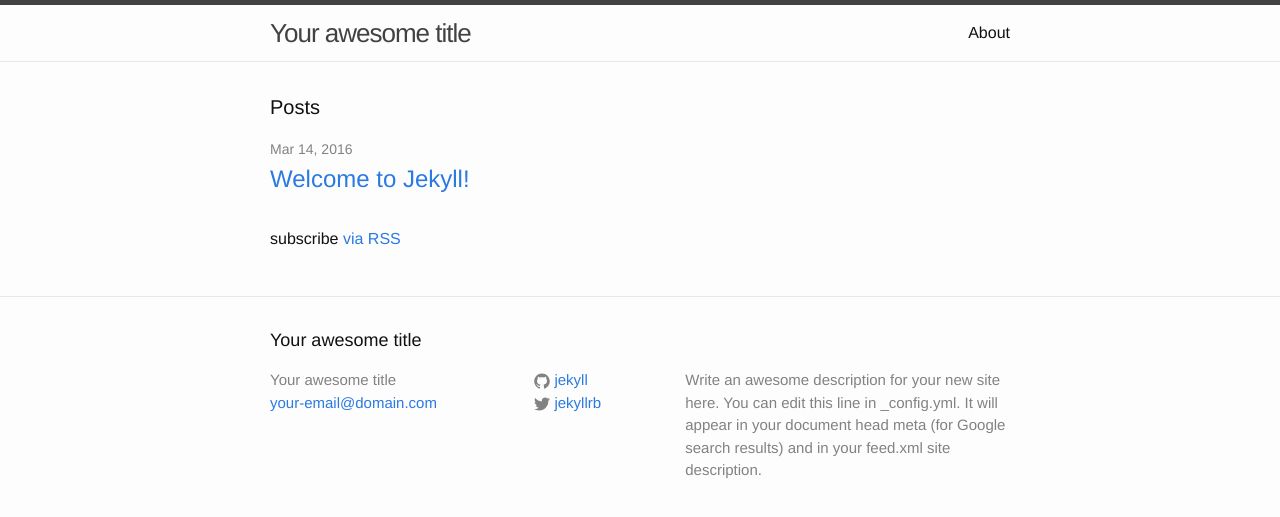
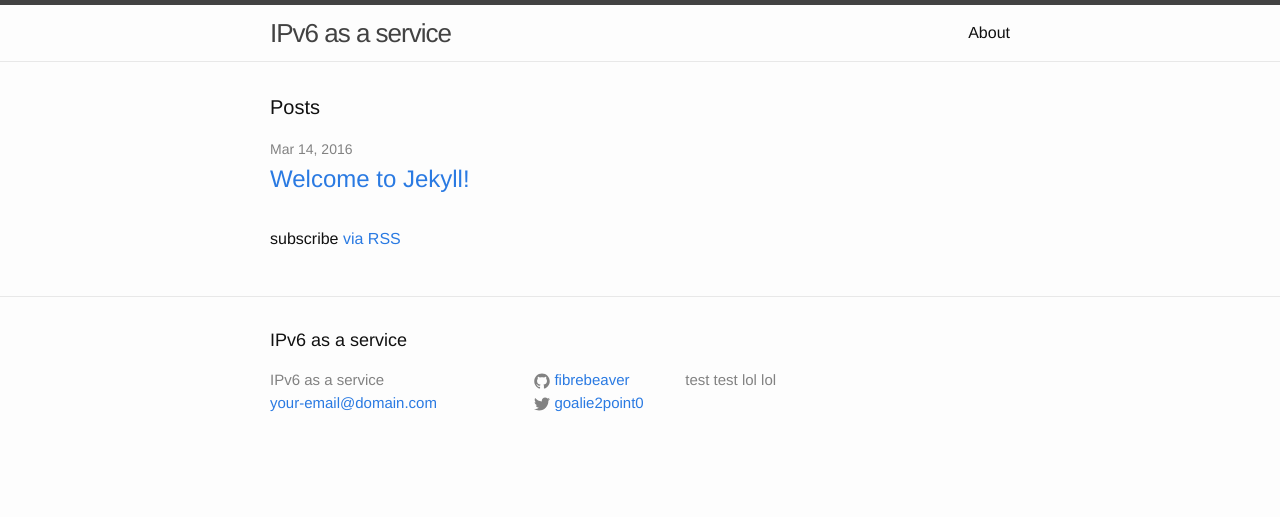
Before and after one commit to fibrebeaver/fibrebeaver.github.io, a Jekyll site: the page built from index.html, in a window 1280 px wide. Shown: the top 517 px of the page. Built offline with Jekyll 4.4.1, drawn with Linux system fonts in a browser that asks for light colours.

Commit message:
Initial Jekyll Setup

```diff
--- a/_config.yml
+++ b/_config.yml
@@ -6,16 +6,14 @@
 # 'jekyll serve'. If you change this file, please restart the server process.
 
 # Site settings
-title: Your awesome title
+title: IPv6 as a service
 email: your-email@domain.com
 description: > # this means to ignore newlines until "baseurl:"
-  Write an awesome description for your new site here. You can edit this
-  line in _config.yml. It will appear in your document head meta (for
-  Google search results) and in your feed.xml site description.
+  test test lol lol
 baseurl: "" # the subpath of your site, e.g. /blog
 url: "http://yourdomain.com" # the base hostname & protocol for your site
-twitter_username: jekyllrb
-github_username:  jekyll
+twitter_username: goalie2point0
+github_username:  fibrebeaver
 
 # Build settings
 markdown: kramdown
```
